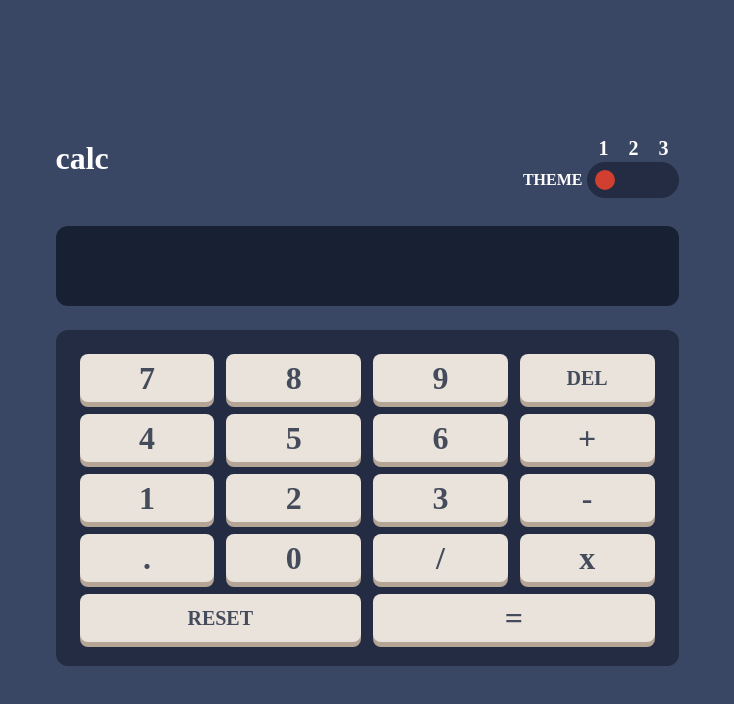
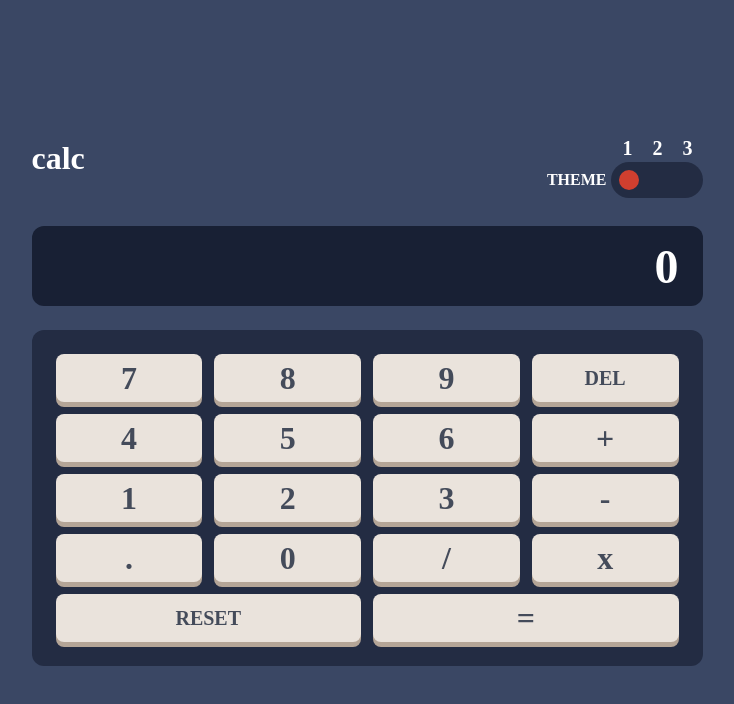
Before and after one commit to drew-chidi/calculator-cool, a React (Create React App) app: page / in a window 1280 px wide. Shown: the top 704 px of the page, without its empty margins (273-1007 px from the left). Built offline with nearby package versions, Linux system fonts and the light colour scheme.

Commit message:
changed the eval() to Function()

```diff
--- a/src/App.js
+++ b/src/App.js
@@ -5,7 +5,7 @@ function App() {
   const [theme, setTheme] = useState("1");
 
   // ##Input Display State##
-  const [input, setInput] = useState("");
+  const [input, setInput] = useState("0");
 
   // ##Effect##
   useEffect(() => {
@@ -39,7 +39,8 @@ function App() {
   // ##Calculate##
   const calculateHandler = () => {
     try {
-      setInput(eval(input).toString());
+      // setInput(eval(input).toString());
+      setInput(Function("return " + input)().toString());
     } catch (err) {
       setInput("Error!");
     }
@@ -133,7 +134,7 @@ function App() {
                   : theme === "3"
                   ? "d-color3 s-bg3"
                   : "text-white s-bg1"
-              } text-5xl font-pop font-bold w-full h-20 rounded-xl mb-6 text-right`}
+              } text-5xl font-pop font-bold w-full h-20 rounded-xl mb-6 text-right p-4 xs:p-6`}
             />
 
             {/* Keypad */}
```
Also changed, not shown: 1 other file (tests, documents, lock files or other folders).
